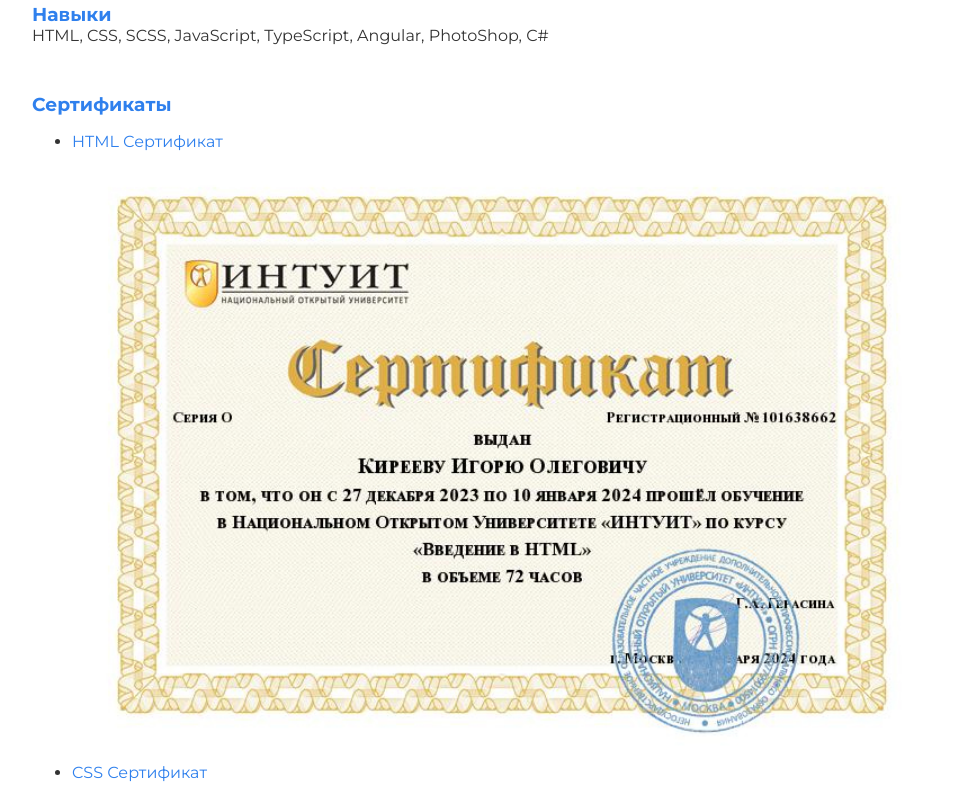
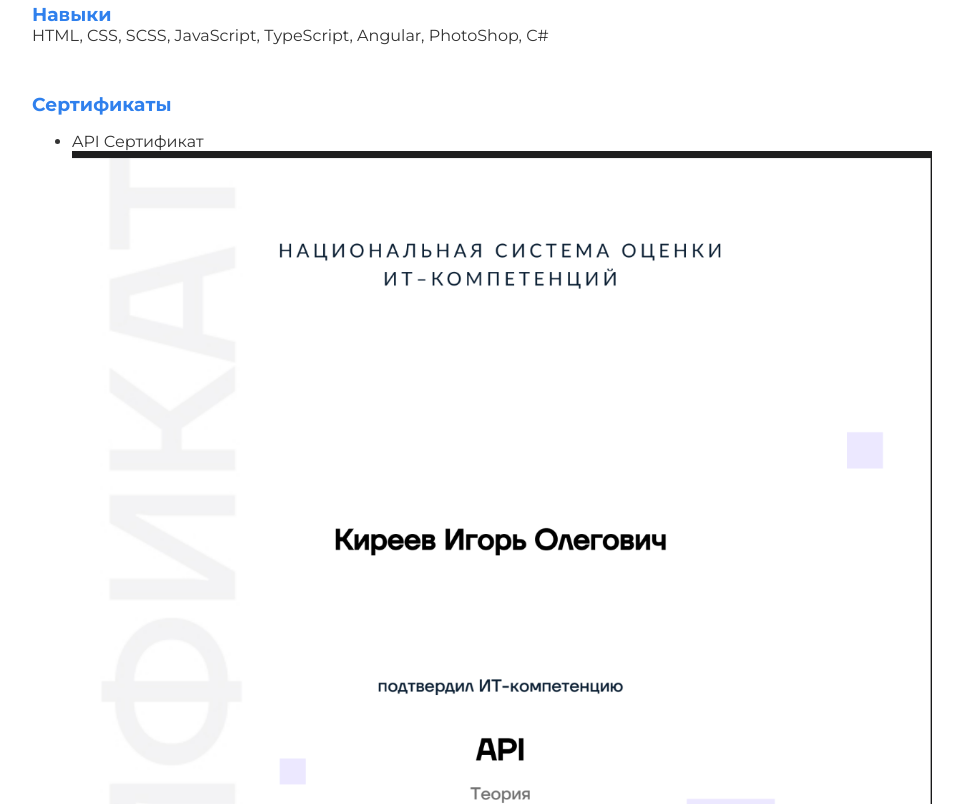
Before and after one commit to IgorAmartu/Resume, a plain HTML site: page index.html in a window 1280 px wide. Shown: the part 1016-1820 px from the top of the page, without its empty margins (158-1121 px from the left). Drawn offline with nearby package versions, Linux system fonts and the light colour scheme.

Commit message:
task 21 add cert

```diff
--- a/index.html
+++ b/index.html
@@ -141,6 +141,8 @@
     <section>
       <h3>Сертификаты</h3>
       <ul>
+        <li>API Сертификат</li>
+            <img src="Img/ApiCert.png"
         <li><a href="https://intuit.ru/sites/default/files/diploma/i/g/o/r/_/Nekommerch-2-1638662-ORF.jpg"
             class="underline-one" target="_blank">HTML Сертификат</a></li>
             <img src="img/HtmlCert.jpg" />
```
Also changed, not shown: Img/ApiCert.png (added).
